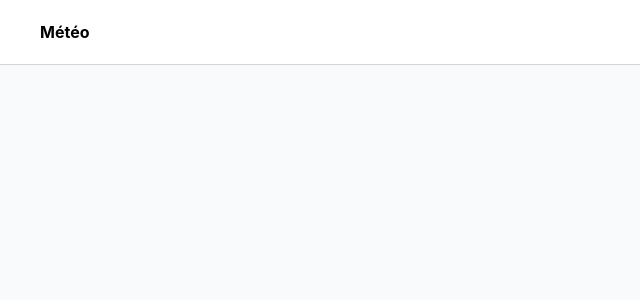
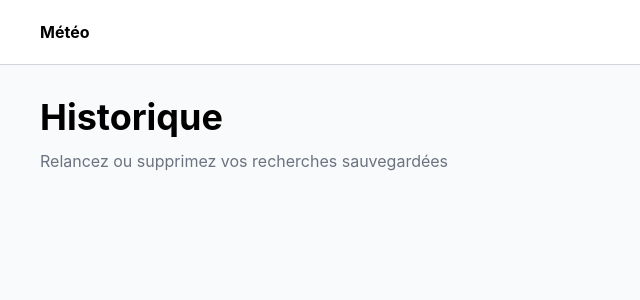
Before and after one commit to LarekMehdi/fo-meteo, a Vue app: page /history in a window 1280 px wide. Before the commit this address had no page. Shown: the top 300 px of the page, without its empty margins (0-640 px from the left). Built offline with nearby package versions, Linux system fonts and the light colour scheme; the HTML template or start-up script is replaced by a standard one; what @tanstack/vue-query would draw is missing.

Commit message:
feat: debut page d'historique

```diff
--- a/src/components/shared/Navbar.vue
+++ b/src/components/shared/Navbar.vue
@@ -43,6 +43,7 @@ export default {
 
         <div v-if="isLoggedIn" class="hidden md:flex items-center gap-6">
           <NavLink to="/forecast">Prévisions</NavLink>
+          <NavLink to="/history">Historique</NavLink>
         </div>
       </div>
     </template>
--- a/src/router/index.ts
+++ b/src/router/index.ts
@@ -3,6 +3,7 @@ import HomeView from '../views/HomeView.vue';
 import SigninView from '@/views/auth/SigninView.vue';
 import SignupView from '@/views/auth/SignupView.vue';
 import ForecastView from '@/views/ForecastView.vue';
+import HistoryView from '@/views/HistoryView.vue';
 
 const router = createRouter({
   history: createWebHistory(import.meta.env.BASE_URL),
@@ -18,6 +19,12 @@ const router = createRouter({
       name: 'forecast',
       component: ForecastView,
     },
+    // HISTORIQUE
+    {
+      path: '/history',
+      name: 'history',
+      component: HistoryView,
+    },
     // AUTH
     {
       path: '/signin',
@@ -29,14 +36,6 @@ const router = createRouter({
       name: 'signup',
       component: SignupView,
     },
-    {
-      path: '/about',
-      name: 'about',
-      // route level code-splitting
-      // this generates a separate chunk (About.[hash].js) for this route
-      // which is lazy-loaded when the route is visited.
-      component: () => import('../views/AboutView.vue'),
-    },
   ],
 });
 
--- /dev/null
+++ b/src/views/HistoryView.vue
@@ -0,0 +1,18 @@
+<script lang="ts">
+import Title from '@/components/shared/Title.vue';
+
+export default {
+  setup() {
+    return {};
+  },
+  components: {
+    Title,
+  },
+};
+</script>
+
+<template>
+  <article class="min-h-screen flex flex-col gap-6">
+    <Title content="Historique" subTitle="Relancez ou supprimez vos recherches sauvegardées" />
+  </article>
+</template>
```
